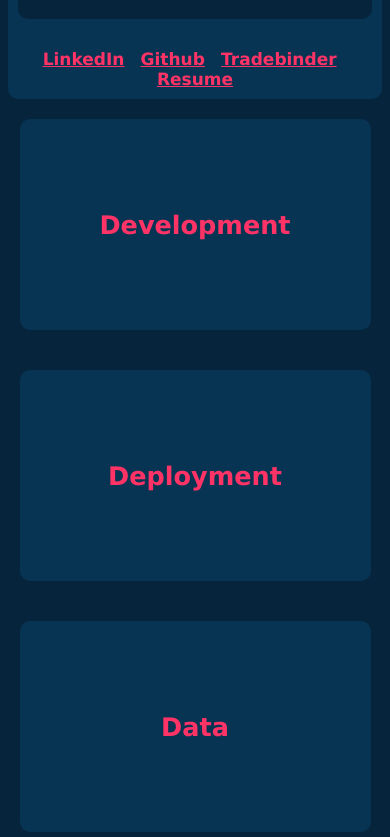
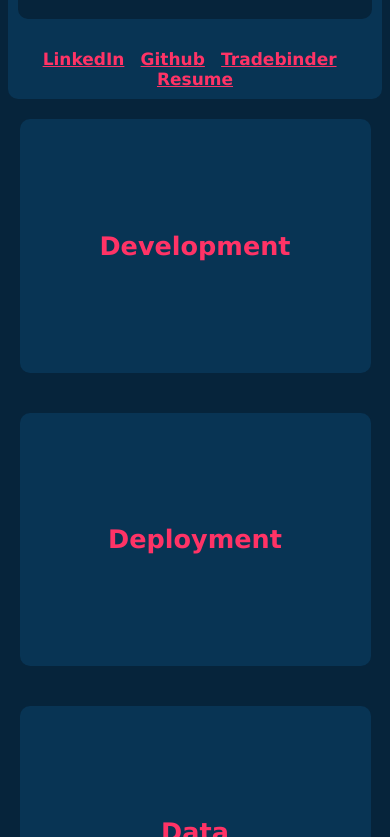
Before and after one commit to EricRuxton/about_eric, a plain HTML site: page index.html in a window 390 px wide. Shown: the part 1047-1884 px from the top of the page. Drawn offline with Linux system fonts and the light colour scheme.

Commit message:
added fix for flipcards in firefox

```diff
--- a/source/css/main.css
+++ b/source/css/main.css
@@ -13,7 +13,6 @@ a {
     font-weight: bold;
     color: #ff3366;
 }
-
 
 a:hover {
     color: #ffa5bd;
@@ -62,7 +61,6 @@ img {
     margin-bottom: 20px;
 }
 
-
 .header-container {
     display: flex;
     margin: auto;
@@ -94,7 +92,9 @@ img {
 
 .flip-card {
     background-color: transparent;
-    display: table;
+    display: flex;
+    justify-content: center;
+    align-items: center;
     height: 22vh;
     min-width: 24vw;
     margin: 20px auto;
@@ -106,8 +106,7 @@ img {
     height: 100%;
     text-align: center;
     transition: transform 0.8s;
-    transform-style: preserve-3d;
-    display: table;
+    transform-style: preserve-3d; /* Ensures 3D space is maintained on the inner element */
 }
 
 .flip-card:hover .flip-card-inner {
@@ -118,8 +117,8 @@ img {
     position: absolute;
     width: 100%;
     height: 100%;
-    -webkit-backface-visibility: hidden; /* Safari */
-    backface-visibility: hidden;
+    -webkit-backface-visibility: hidden; /* Ensures Safari handles backface visibility */
+    backface-visibility: hidden; /* Ensures Firefox and others hide the backface */
 }
 
 .flip-card-front {
@@ -136,7 +135,7 @@ img {
 }
 
 .flip-card-back {
-    transform: rotateY(180deg);
+    transform: rotateY(180deg); /* Backside starts flipped by default */
     display: table;
     font-size: 17px;
     color: #F6F7F8;
@@ -202,7 +201,6 @@ img {
     display: block;
 }
 
-
 @media screen and (max-width: 1024px) {
     .header-container {
         flex-direction: column;
@@ -215,7 +213,7 @@ img {
     }
 
     #bio {
-        margin: 10px
+        margin: 10px;
     }
 
     #bio-content {
@@ -242,7 +240,7 @@ img {
     }
 
     .flip-card {
-        height: 25vh;
+        height: 30vh;
         min-width: 90vw;
     }
 
```
